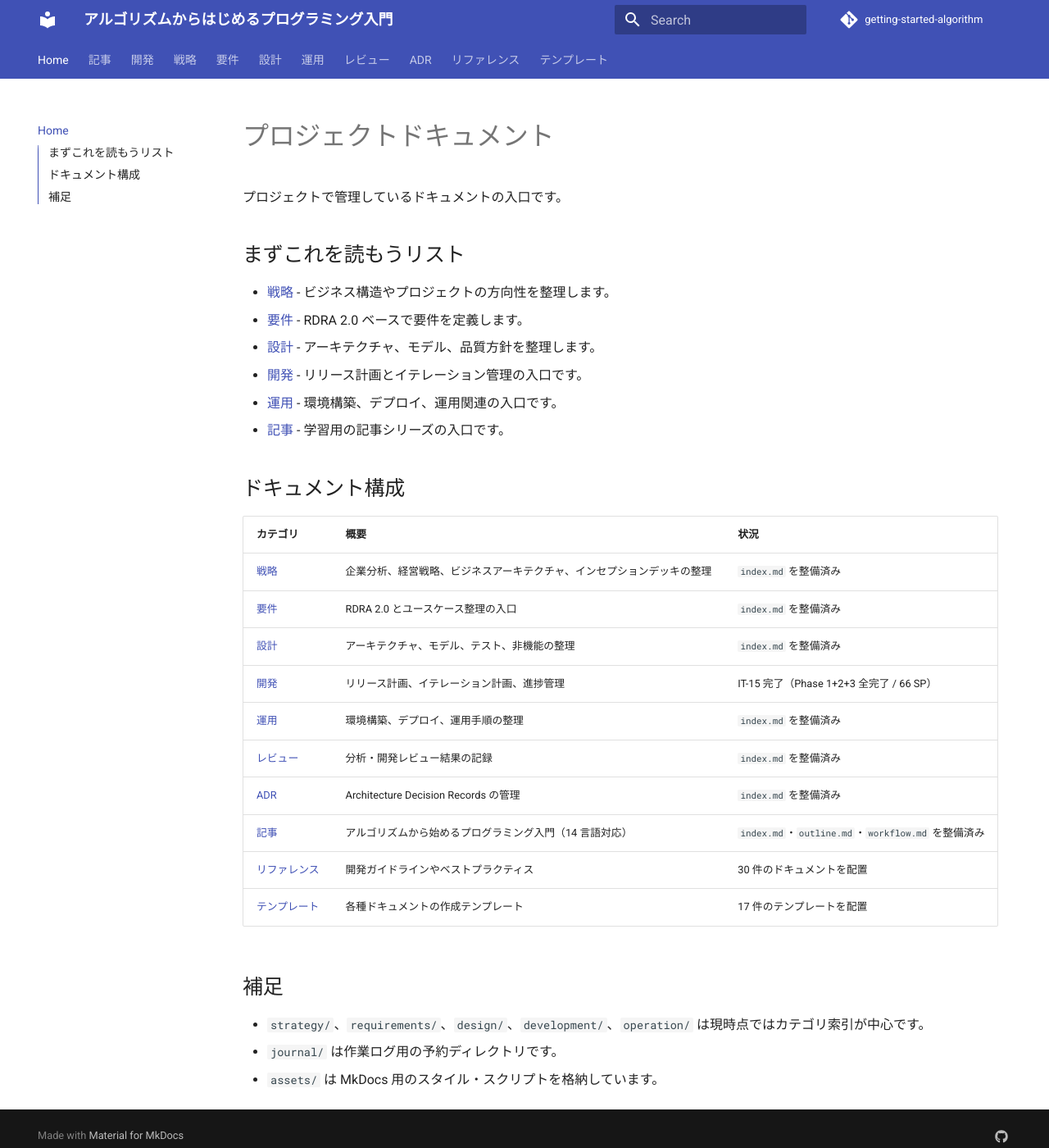
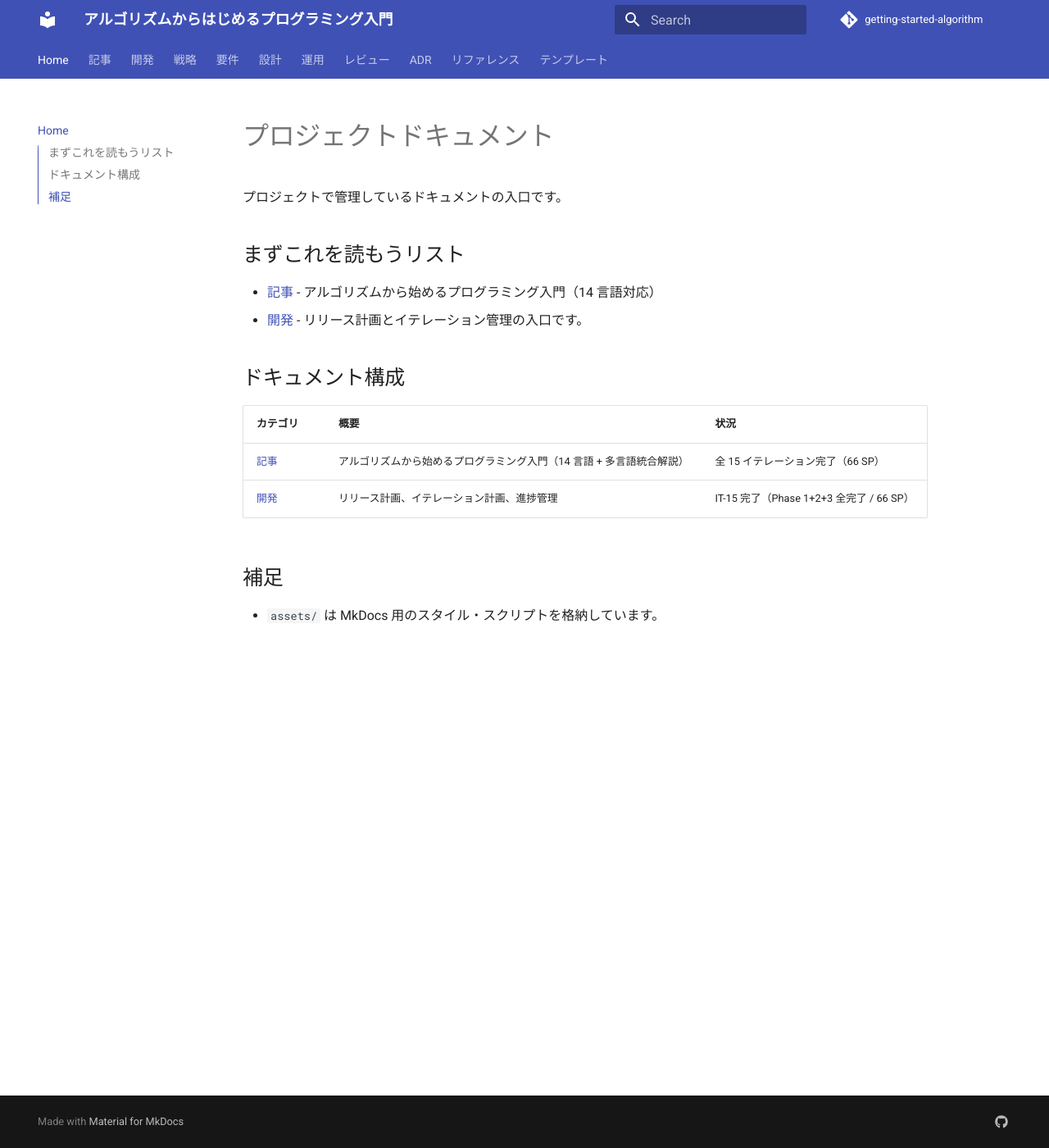
Before and after one commit to k2works/getting-started-algorithm, an MkDocs documentation site: the page built from docs/index.md, in a window 1280 px wide and 1400 px high. Shown: the whole window at 82% size. Built offline with MkDocs 1.6.1 and Material for MkDocs 9.7.7, drawn with Linux system fonts in a browser that asks for light colours; comment, search, counter and statistics services are not loaded.

Commit message:
docs: docs/index.md を mkdocs.yml のタブ構成に合わせて整理する

```diff
--- a/docs/index.md
+++ b/docs/index.md
@@ -4,30 +4,16 @@
 
 ## まずこれを読もうリスト
 
-- [戦略](./strategy/index.md) - ビジネス構造やプロジェクトの方向性を整理します。
-- [要件](./requirements/index.md) - RDRA 2.0 ベースで要件を定義します。
-- [設計](./design/index.md) - アーキテクチャ、モデル、品質方針を整理します。
+- [記事](./article/index.md) - アルゴリズムから始めるプログラミング入門（14 言語対応）
 - [開発](./development/index.md) - リリース計画とイテレーション管理の入口です。
-- [運用](./operation/index.md) - 環境構築、デプロイ、運用関連の入口です。
-- [記事](./article/index.md) - 学習用の記事シリーズの入口です。
 
 ## ドキュメント構成
 
-| カテゴリ | 概要                                  | 状況 |
-| :--- |:------------------------------------| :--- |
-| [戦略](./strategy/index.md) | 企業分析、経営戦略、ビジネスアーキテクチャ、インセプションデッキの整理 | `index.md` を整備済み |
-| [要件](./requirements/index.md) | RDRA 2.0 とユースケース整理の入口               | `index.md` を整備済み |
-| [設計](./design/index.md) | アーキテクチャ、モデル、テスト、非機能の整理              | `index.md` を整備済み |
-| [開発](./development/index.md) | リリース計画、イテレーション計画、進捗管理               | IT-15 完了（Phase 1+2+3 全完了 / 66 SP） |
-| [運用](./operation/index.md) | 環境構築、デプロイ、運用手順の整理                   | `index.md` を整備済み |
-| [レビュー](./review/index.md) | 分析・開発レビュー結果の記録                      | `index.md` を整備済み |
-| [ADR](./adr/index.md) | Architecture Decision Records の管理   | `index.md` を整備済み |
-| [記事](./article/index.md) | アルゴリズムから始めるプログラミング入門（14 言語対応）       | `index.md`・`outline.md`・`workflow.md` を整備済み |
-| [リファレンス](./reference/index.md) | 開発ガイドラインやベストプラクティス                  | 30 件のドキュメントを配置 |
-| [テンプレート](./template/index.md) | 各種ドキュメントの作成テンプレート                   | 17 件のテンプレートを配置 |
+| カテゴリ | 概要 | 状況 |
+| :--- | :--- | :--- |
+| [記事](./article/index.md) | アルゴリズムから始めるプログラミング入門（14 言語 + 多言語統合解説） | 全 15 イテレーション完了（66 SP） |
+| [開発](./development/index.md) | リリース計画、イテレーション計画、進捗管理 | IT-15 完了（Phase 1+2+3 全完了 / 66 SP） |
 
 ## 補足
 
-- `strategy/`、`requirements/`、`design/`、`development/`、`operation/` は現時点ではカテゴリ索引が中心です。
-- `journal/` は作業ログ用の予約ディレクトリです。
 - `assets/` は MkDocs 用のスタイル・スクリプトを格納しています。
```
